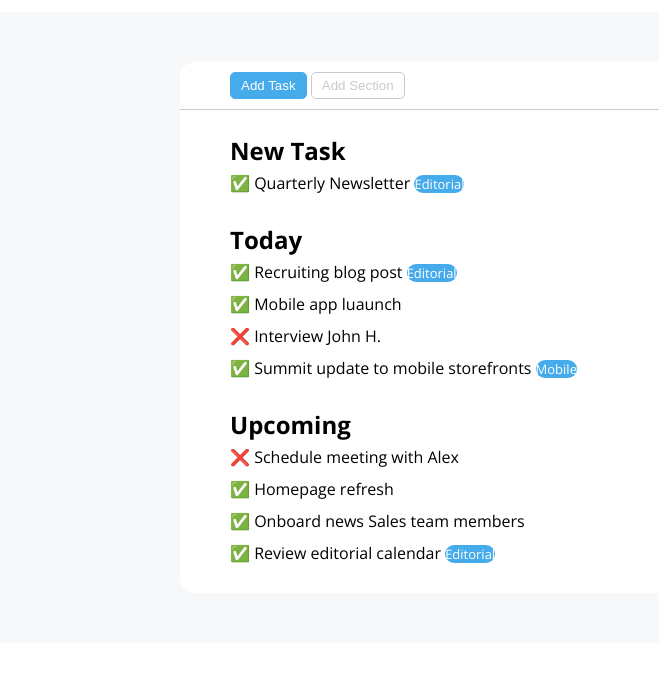
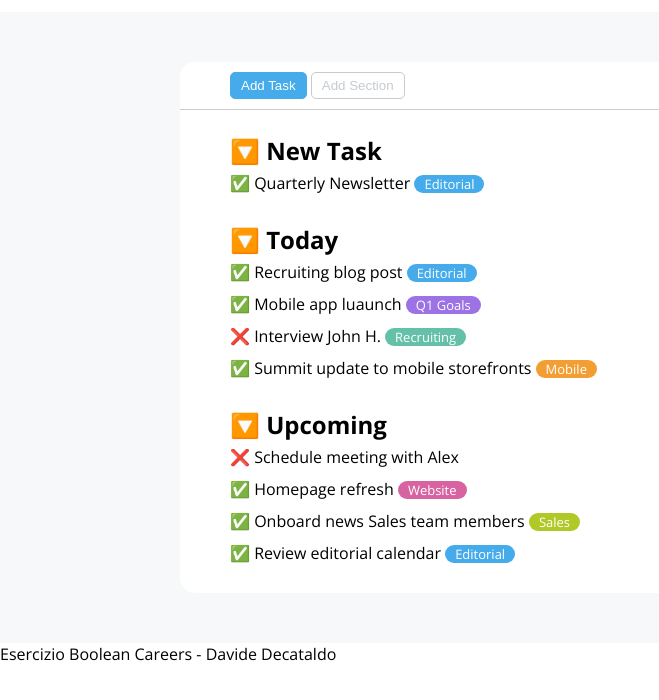
Before and after one commit to ddecataldo/html-css-toboolist, a plain HTML site: page index.html in a window 1280 px wide. Shown: the part 78-778 px from the top of the page, without its empty margins (0-659 px from the left). Drawn offline with nearby package versions, Linux system fonts and the light colour scheme.

Commit message:
Revisione css e completamento esercizio

```diff
--- a/css/styles.css
+++ b/css/styles.css
@@ -7,7 +7,7 @@ body{
     font-family: 'Open Sans', sans-serif;
 }
 header{
-    padding:15px
+    padding: 15px;
 }
 main{
     background-color: #f6f8f9;
@@ -76,8 +76,28 @@ li{
     border-radius: 15px;
     color:#fff;
     font-size: 13px;
+    padding: 0 10px;
 }
 .editorial{
     background-color: #45abea;
-    line-height:5px;
 }
+.q1_goals{
+    background-color: #9c72e4;
+}
+.recruiting{
+    background-color: #64c0a9;
+}
+.mobile{
+    background-color: #f29e33;
+}
+.website{
+    background-color: #d863a1;
+}
+.sales{
+    background-color: #b0c926;
+}
+
+/* Footer */
+.footer{
+    padding: 15px;
+}
--- a/index.html
+++ b/index.html
@@ -29,7 +29,7 @@
 
             <!-- Sezione New Task-->
             <section class="section">
-                <h2>New Task</h2>
+                <h2>&#128317; New Task</h2>
                 <ul class="lista">
                     <li>&#9989; Quarterly Newsletter <span class="label editorial">Editorial</span></li>
                 </ul>
@@ -37,18 +37,18 @@
 
             <!-- Sezione Today-->
             <section class="section pt0">
-                <h2>Today</h2>
+                <h2>&#128317; Today</h2>
                 <ul class="lista">
                     <li>&#9989; Recruiting blog post <span class="label editorial">Editorial</span></li>
                     <li>&#9989; Mobile app luaunch <span class="label q1_goals">Q1 Goals</span></li>
                     <li>&#10060; Interview John H. <span class="label recruiting">Recruiting</span></li>
-                    <li>&#9989; Summit update to mobile storefronts <span class="label editorial">Mobile</span></li>
+                    <li>&#9989; Summit update to mobile storefronts <span class="label mobile">Mobile</span></li>
                 </ul>
             </section>
 
             <!-- Sezione Upcoming-->
             <section class="section pt0">
-                <h2>Upcoming</h2>
+                <h2>&#128317; Upcoming</h2>
                 <ul class="lista">
                     <li>&#10060; Schedule meeting with Alex</li>
                     <li>&#9989; Homepage refresh <span class="label website">Website</span></li>
@@ -61,7 +61,9 @@
 
     </main>
 
-    <footer></footer>
+    <footer>
+        <p>Esercizio Boolean Careers - Davide Decataldo</p>
+    </footer>
 
 </body>
 </html>
```
